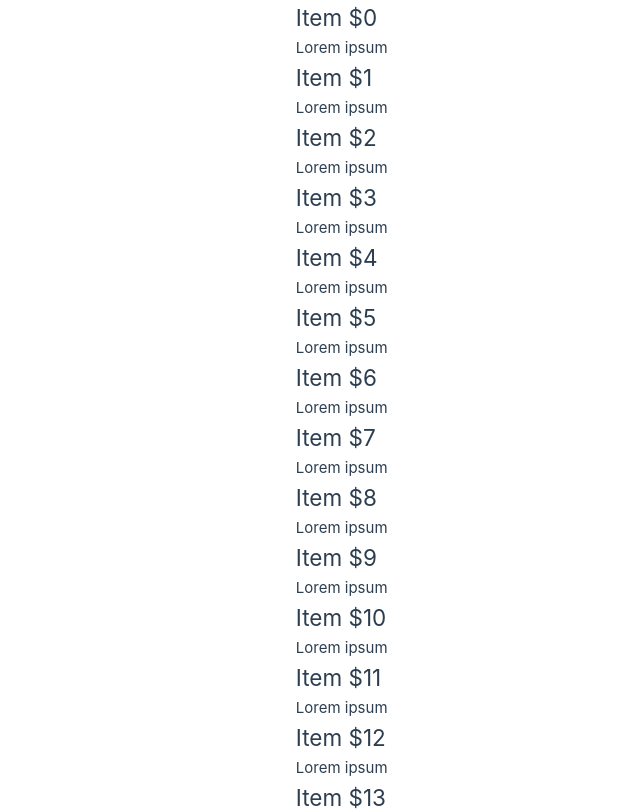
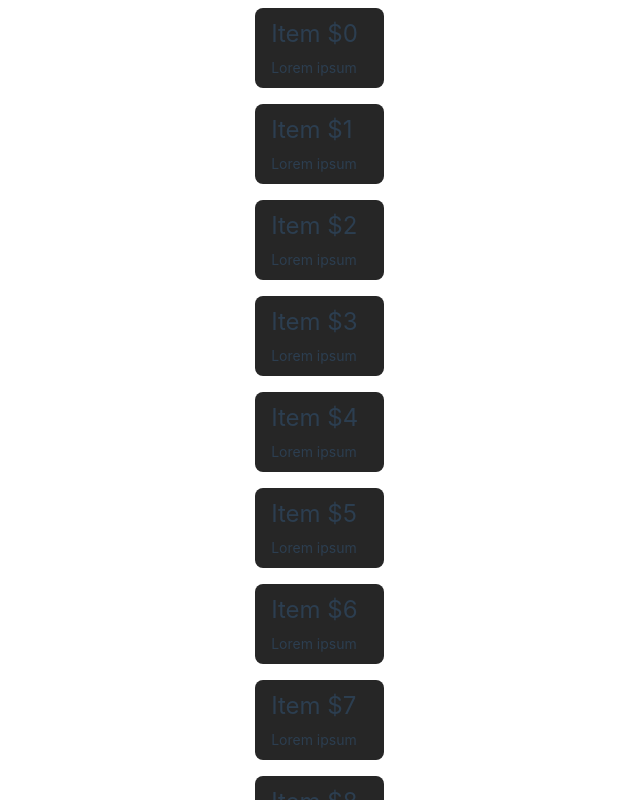
Before and after one commit to smartvain/vue-sample-virtual-lists, a Vue app: page / in a window 1280 px wide. Shown: the top 811 px of the page, without its empty margins (248-888 px from the left). Built offline with nearby package versions, Linux system fonts and the light colour scheme.

Commit message:
install: tailwind css

```diff
--- a/package.json
+++ b/package.json
@@ -21,10 +21,13 @@
     "@vue/eslint-config-prettier": "^7.0.0",
     "@vue/eslint-config-typescript": "^11.0.0",
     "@vue/tsconfig": "^0.1.3",
+    "autoprefixer": "^10.4.13",
     "eslint": "^8.22.0",
     "eslint-plugin-vue": "^9.3.0",
     "npm-run-all": "^4.1.5",
+    "postcss": "^8.4.18",
     "prettier": "^2.7.1",
+    "tailwindcss": "^3.2.2",
     "typescript": "~4.7.4",
     "vite": "^3.1.8",
     "vue-tsc": "^1.0.8"
--- /dev/null
+++ b/postcss.config.js
@@ -0,0 +1,6 @@
+module.exports = {
+  plugins: {
+    tailwindcss: {},
+    autoprefixer: {},
+  },
+}
--- a/src/assets/main.css
+++ b/src/assets/main.css
@@ -1,4 +1,8 @@
 @import './base.css';
+
+@tailwind base;
+@tailwind components;
+@tailwind utilities;
 
 #app {
   max-width: 1280px;
--- /dev/null
+++ b/tailwind.config.js
@@ -0,0 +1,11 @@
+/** @type {import('tailwindcss').Config} */
+module.exports = {
+  content: [
+    "./index.html",
+    "./src/**/*.{vue,js,ts,jsx,tsx}",
+  ],
+  theme: {
+    extend: {},
+  },
+  plugins: [],
+}
```
Also changed, not shown: 1 other file (tests, documents, lock files or other folders).
